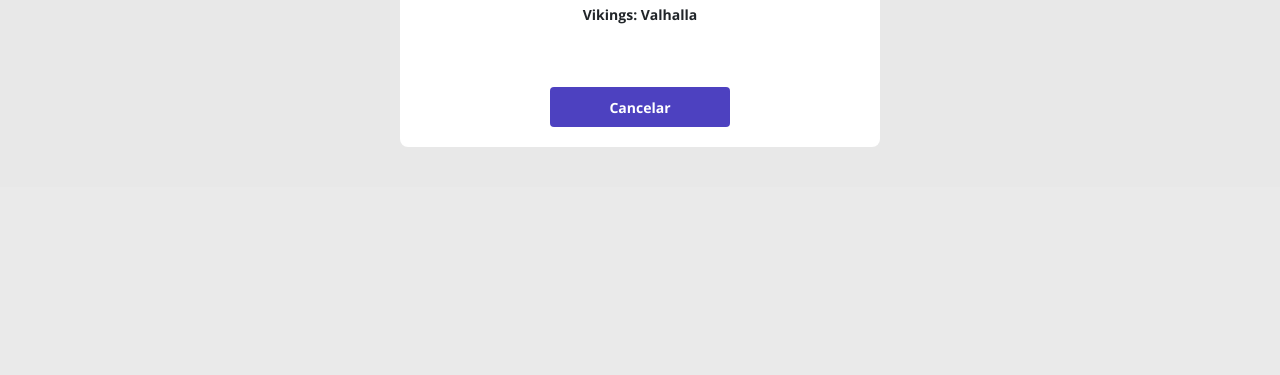
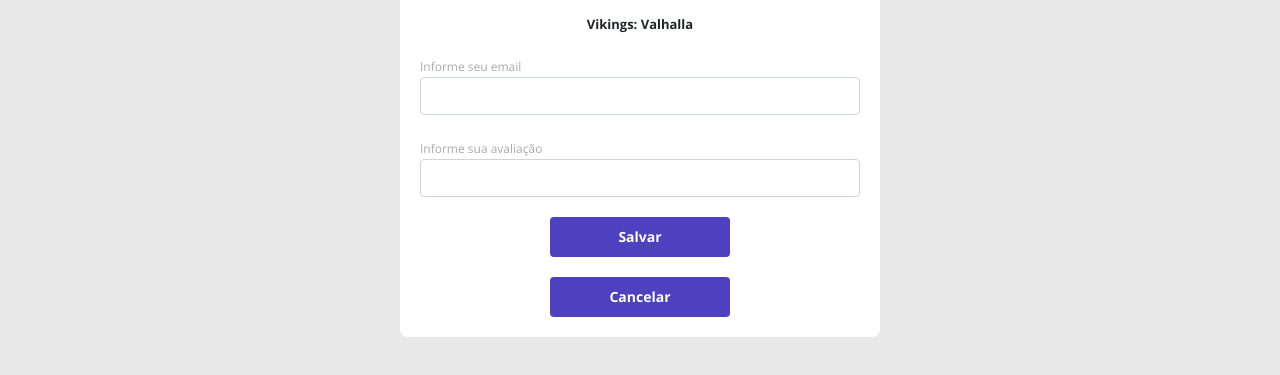
Before and after one commit to AmandaDamasceno/dsmovie, a plain HTML site: page form.html in a window 1280 px wide. Shown: the part 463-838 px from the top of the page. Before the commit the page ends 800 px from the top, so only its background shows below. Drawn offline with nearby package versions, Linux system fonts and the light colour scheme.

Commit message:
Formulário PARTE 2

```diff
--- a/css/styles.css
+++ b/css/styles.css
@@ -5,6 +5,7 @@
     --text-gray: #4a4a4a4a;
     --color-primary: #4D41C0;
     --white: #fff;
+    --text-light-gray: #aaa;
 }
 
 * {
@@ -99,9 +100,45 @@ a, a:hover {
     align-items: center;
     justify-content: center;
     border-radius: 4px;
+    border: 0;
 }
 
 .dsmovie-form-container {
     padding: 40px 0;
     max-width: 480px;
 }
+
+.dsmovie-form-description {
+    background-color: var(--white);
+    padding: 20px;
+    display: flex;
+    flex-direction: column;
+    align-items: center;
+    border-radius: 0 0 8px 8px;
+}
+
+.dsmovie-form {
+    width: 100%;
+}
+
+.dsmovie-form-description h3 {
+    font-size: 13px;
+    font-weight: 700;
+    margin-bottom: 20px;
+}
+
+.dsmovie-form-group {
+    margin-bottom: 20px;
+}
+
+.dsmovie-form-group label {
+    font-size: 12px;
+    color: var(--text-light-gray);
+}
+.dsmovie-form-btn-container {
+    height: 100px;
+    display: flex;
+    flex-direction: column;
+    align-items: center;
+    justify-content: space-between;
+}
--- a/form.html
+++ b/form.html
@@ -34,9 +34,33 @@
                     <div class="dsmovie-card">
                         <img src="https://www.themoviedb.org/t/p/w533_and_h300_bestv2/k47JEUTQsSMN532HRg6RCzZKBdB.jpg"
                             alt="Vikings: Valhalla">
-                        <div class="dsmovie-card-description">
+                        <div class="dsmovie-form-description">
                             <h3>Vikings: Valhalla</h3>
-                            <a class="dsmovie-btn" href="index.html">Cancelar</a>
+                            <form class="dsmovie-form">
+                                <div class="form-group dsmovie-form-group">
+                                    <label for="email">Informe seu email</label>
+                                    <input class="form-control" type="email"id="email">
+                                </div>
+                                <div class="form-group dsmovie-form-group">
+                                    <label for="score">Informe sua avaliação</label>
+                                    <select class="form-control" name="score" id="score">
+                                        <option value="none"></option>
+                                        <option value="1">1</option>
+                                        <option value="2">2</option>
+                                        <option value="3">3</option>
+                                        <option value="4">4</option>
+                                        <option value="5">5</option>
+
+                                    </select>
+                                </div>
+                                <div class="dsmovie-form-btn-container">
+                                    <button class="dsmovie-btn" type="submit">Salvar</button>
+                                    <a class="dsmovie-btn" href="index.html">Cancelar</a>
+                                </div>
+
+
+                            </form>
+
                         </div>
                     </div>
                 </div>
```
Also changed, not shown: index.html (+3 -5 lines).
